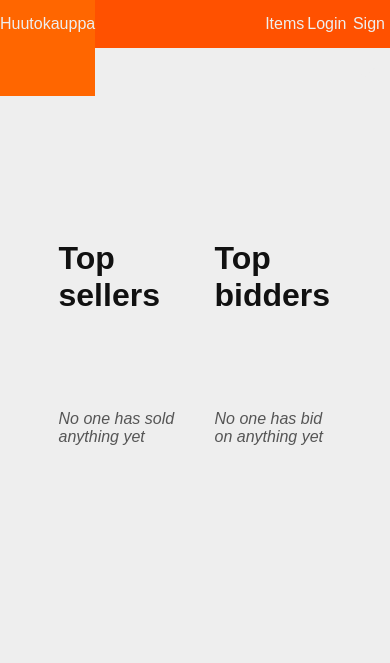
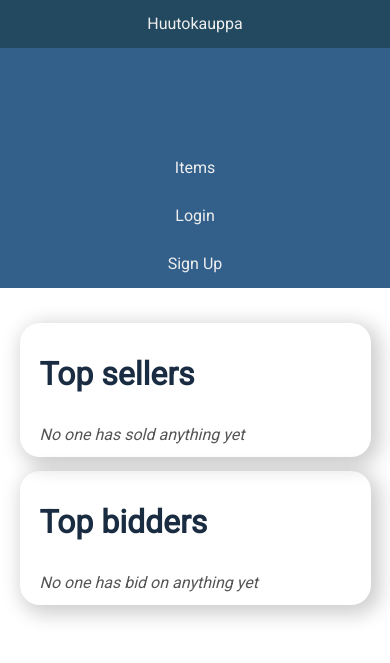
Before and after one commit to laurivaananen/Huutokauppa, a Flask app: page / in a window 390 px wide. Shown: the top 663 px of the page. Run offline with Flask 2, Linux system fonts and the light colour scheme; data that the repository does not hold is empty.

Commit message:
Updated css to more responsive grid

```diff
--- a/application/items/views.py
+++ b/application/items/views.py
@@ -25,7 +25,7 @@
 def item_detail(item_id):
 
     item = Item.query.get(item_id)
-    bids = Bid.query.filter_by(item_id=item_id)
+    bids = Bid.query.filter_by(item_id=item_id).order_by(Bid.amount.desc())
 
     return render_template("items/detail.html", item=item, form=BidForm(), bids=bids)
 
--- a/application/static/theme.css
+++ b/application/static/theme.css
@@ -7,14 +7,14 @@
 /* Main grid container */
 
 body {
-    background-color: #eee;
-    font-family: Arial;
+    background-color: #fff;
+    font-family: 'Roboto', Arial;
     font-size: 16px;
     font-weight: normal;
-    color: #111;
+    color: #1a2c41;
     display: grid;
-    grid-template-rows: 3em auto 1fr;
-    grid-template-columns: 1fr 1fr;
+    grid-template-rows: 3em 1fr;
+    grid-template-columns: 1fr;
 }
 
 
@@ -25,7 +25,7 @@
 nav {
     grid-column: 1 / -1;
     grid-row: 1 / 2;
-    background-color: rgb(255, 81, 0);
+    background-color: rgb(50, 96, 139);
     padding: 0;
     display: grid;
     grid-template-columns: 1fr 2fr repeat(5, 1fr);
@@ -171,56 +157,64 @@
 
 /* User Detail */
 
-.user-detail {
-    grid-row: 3 / 4;
-    grid-column: 1 / 2;
-    padding: 6em 5% 0 10%;
-    align-self: start;
+h2 {
+    margin: 0;
+    padding: 0;
 }
 
-.user-bought-items {
-    grid-row: 3 / 4;
-    grid-column: 2 / 3;
-    padding: 6em 10% 0 5%;
-    align-self: start;
+#user-detail {
+    display: grid;
+    grid-template-columns: repeat(2, 1fr);
+    align-items: start;
+    grid-gap: 5% 5%;
+    background-color: #fff;
+    padding: 5%;
+    padding-top: 15%;
+    padding-bottom: 15%;
 }
 
-.account-deposit {
-    grid-row: 2 / 3;
-    grid-column: 1 / -1;
-    padding: 6em 30% 0 30%;
-    align-self: start;
+#user-detail h1 {
+    grid-column: span 2;
+    padding-left: 20px;
+    padding-bottom: 30px;
+}
+
+#user-detail div {
+    overflow: hidden;
+    width: auto;
+    display: inline-block;
+    border-radius: 20px;
+    box-shadow: 5px 5px 20px 4px rgba(0, 0, 0, 0.2);
+}
+
+#user-detail .user-items-div {
+    grid-column: span 2;
+}
+
+#user-detail .user-items-bought-div {
+    grid-column: span 2;
+}
+
+#user-detail h2 {
+    padding-top: 1.5em;
+    padding-left: 20px;
+    padding-bottom: 1.5em;
 }
 
 
 /* Index */
 
-.index-top-left {
-    grid-row: 2 / 3;
-    grid-column: 1 / 2;
-    padding: 6em 10% 0 30%;
-    align-self: start;
+#index {
+    display: grid;
+    grid-template-columns: 1fr 1fr;
+    grid-gap: 5%;
+    padding: 40% 5% 15% 5%;
 }
 
-.index-bottom-left {
-    grid-row: 3 / 4;
-    grid-column: 1 / 2;
-    padding: 6em 10% 0 30%;
-    align-self: start;
-}
-
-.index-top-right {
-    grid-row: 2 / 3;
-    grid-column: 2 / 3;
-    padding: 6em 30% 0 10%;
-    align-self: start;
-}
-
-.index-bottom-right {
-    grid-row: 3 / 4;
-    grid-column: 2 / 3;
-    padding: 6em 30% 0 10%;
-    align-self: start;
+#index h1 {
+    padding-left: 20px;
+    padding-top: 1em;
+    padding-bottom: 1em;
 }
 
 
@@ -234,38 +228,71 @@
 */
 
 
+/* Drop shadow div */
+
+.float-div {
+    /* background-color: mediumpurple; */
+    /* border: 2px solid #666; */
+    overflow: hidden;
+    width: auto;
+    display: inline-block;
+    border-radius: 20px;
+    box-shadow: 5px 5px 20px 4px rgba(0, 0, 0, 0.2);
+}
+
+.float-div .empty-table {
+    padding-left: 20px;
+    padding-bottom: 20px;
+}
+
+/* Table Header */
+.table-header {
+    padding: 1em 0 1em 20px;
+}
 
 
 /* Detail table */
 
-.detail-table {
+.detail-table, .detail-table-vertical{
     text-decoration: none;
     border-spacing: 0px;
+    width: 100%;
+    border-collapse: collapse;
 }
 
-.detail-table tr {
+.detail-table tr, .detail-table-vertical tr {
     height: 3em;
+    border-bottom: 1px solid #aaa;
 }
 
-.detail-table tr:nth-child(even) {
-    background-color: #ddd;
+.detail-table tr:last-child, .detail-table-vertical tr:last-child {
+    border: 0;
+}
+
+.detail-table-vertical th {
+    text-align: left;
 }
 
 .detail-table th {
     text-align: left;
+    width: 50%;
+}
+
+.detail-table-vertical th:first-child, .detail-table-vertical td:first-child {
+    padding-left: 20px;
 }
 
 .detail-table th:first-child, .detail-table td:first-child {
-    padding-left: 2em;
+    padding-left: 20px;
 }
 
-.detail-table a {
+.detail-table a, .detail-table-vertical a{
     text-decoration: none;
-    color: rgb(255, 81, 0);
+    color: rgb(50, 96, 139);
 }
 
-.detail-table a:hover {
-    color: rgb(255, 102, 0);
+.detail-table a:hover, .detail-table-vertical a:hover{
+    color: rgb(34, 73, 95);
 }
 
 
@@ -337,3 +364,80 @@
     color: #555;
     font-style: italic;
 }
+
+@media only screen and (max-width: 768px) {
+    /* For mobile phones: */
+    body {
+        grid-template-rows: 18em 1fr;
+        grid-template-columns: 1fr;
+    }
+
+    nav {
+        /* grid-column: 1 / -1;
+        grid-row: 1 / 2;
+        background-color: rgb(50, 96, 139);
+        padding: 0;
+        display: grid; */
+        grid-template-rows: repeat(6, 1fr);
+        grid-template-columns: 1fr;
+        grid-template-areas: "index"
+                             "user"
+                             "item-new "
+                             "item-list"
+                             "auth-log"
+                             "auth-signup";
+    }
+
+    #user-detail {
+        padding-top: 5%;
+    }
+
+    #user-detail h1 {
+        grid-column: span 1;
+        padding-left: 20px;
+        padding-bottom: 0;
+    }
+
+    #user-detail .user-items-div {
+        grid-column: span 1;
+    }
+
+    #user-detail .user-items-bought-div {
+        grid-column: span 1;
+    }
+
+    #user-detail {
+        grid-template-columns: 1fr;
+    }
+
+
+    /* Index */
+
+    #index {
+        grid-template-columns: 1fr;
+        padding-top: 35px;
+    }
+
+
+    /* Item list */
+
+    #item-list {
+        padding: 50px 5% 50px 5%;
+    }
+
+    /* Item Detail */
+
+    #item-detail {
+        display: grid;
+        grid-template-columns: 1fr;
+        grid-template-areas: "."
+                             "item-details"
+                             "item-bid"
+                             "item-bids";
+        grid-gap: 5%;
+        padding: 20px 5% 200px 5%;
+    }
+
+
+
+}
--- a/application/templates/index.html
+++ b/application/templates/index.html
@@ -1,6 +1,8 @@
 {% extends "layout.html" %}
 
 {% block body %}
+<main id="index">
+<div class="float-div">
     <h1 class="top-sellers-h1 index-top-left">Top sellers</h1>
 
     {% if top_sellers %}
@@ -17,9 +19,11 @@
         {% endfor %}
     </table>
     {% else %}
-    <p class="no-sellers info-text index-bottom-left">No one has sold anything yet</p>
+    <p class="info-text empty-table">No one has sold anything yet</p>
     {% endif %}
+</div>
 
+<div class="float-div">
     <h1 class="top-bidders-h1 index-top-right">Top bidders</h1>
 
     {% if top_bidders %}
@@ -36,7 +40,10 @@
         {% endfor %}
     </table>
     {% else %}
-    <p class="no-bidders info-text index-bottom-right">No one has bid on anything yet</p>
+    <p class="info-text empty-table">No one has bid on anything yet</p>
     {% endif %}
+</div>
+
+</main>
 
 {% endblock %}
--- a/application/templates/layout.html
+++ b/application/templates/layout.html
@@ -3,6 +3,7 @@
     <head>
         <meta charset="utf-8">
         <title>Huutokauppa</title>
+        <link href="https://fonts.googleapis.com/css?family=Roboto" rel="stylesheet">
         <link rel="stylesheet" href="{{ url_for('static', filename='theme.css') }}">
     </head>
 
```
Also changed, not shown: other parts of application/static/theme.css (+21 -35 lines), application/templates/auth/detail.html (+28 -10 lines), application/templates/items/detail.html (+30 -15 lines), application/templates/items/list.html (+8 -3 lines).
